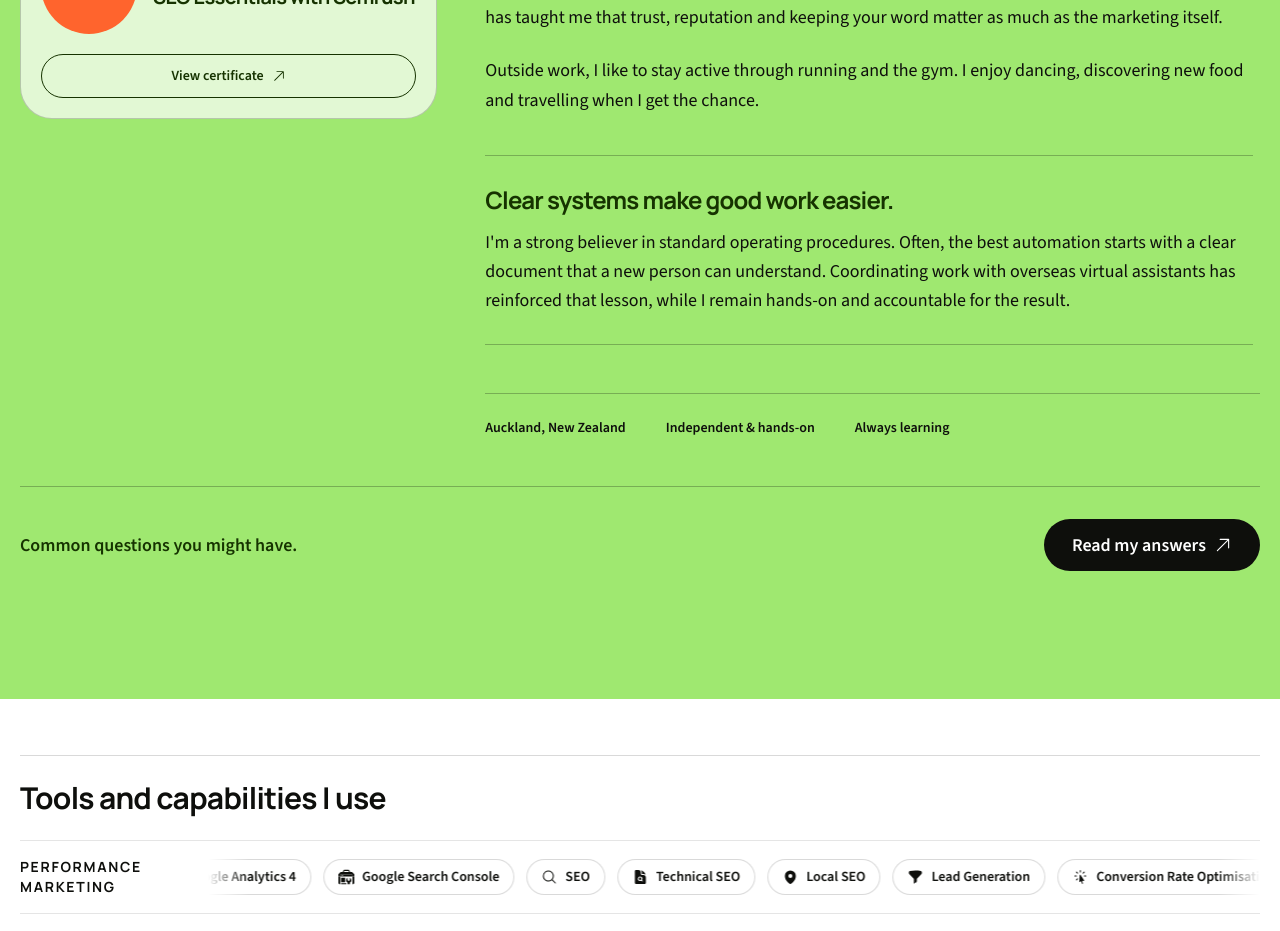
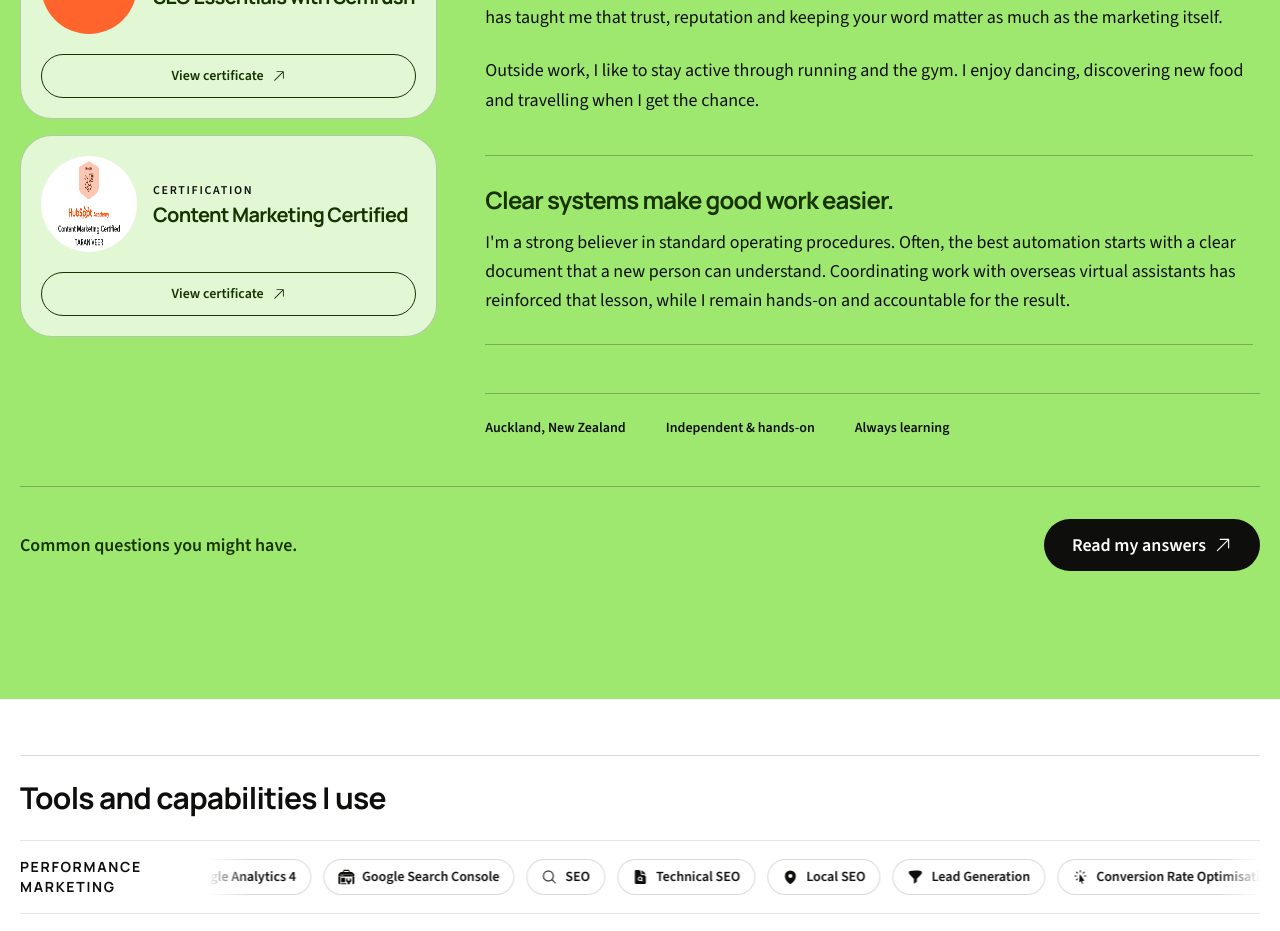
Before and after one commit to taranveerultra-bot/Tara-cv, a Next.js app: page / in a window 1280 px wide. Shown: the part 1720-2651 px from the top of the page. Built offline with nearby package versions, Linux system fonts and the light colour scheme.

Commit message:
Add HubSpot content marketing badge

```diff
--- a/src/components/PortfolioSections.tsx
+++ b/src/components/PortfolioSections.tsx
@@ -30,6 +30,12 @@ const certifications: Certification[] = [
     {
         title: "SEO Essentials with Semrush",
         credentialUrl: "https://static.semrush.com/academy/certificates/cc07759122/taran-veer_25.pdf",
+    },
+    {
+        title: "Content Marketing Certified",
+        badge: "/images/hubspot-content-marketing-certified.png",
+        badgeAlt: "HubSpot Academy Content Marketing Certified badge",
+        credentialUrl: "https://app-ap1.hubspot.com/academy/achievements/v8g50dsz/en/1/taran-veer/content-marketing-certified",
     },
 ];
 
```
Also changed, not shown: public/images/hubspot-content-marketing-certified.png (added).
